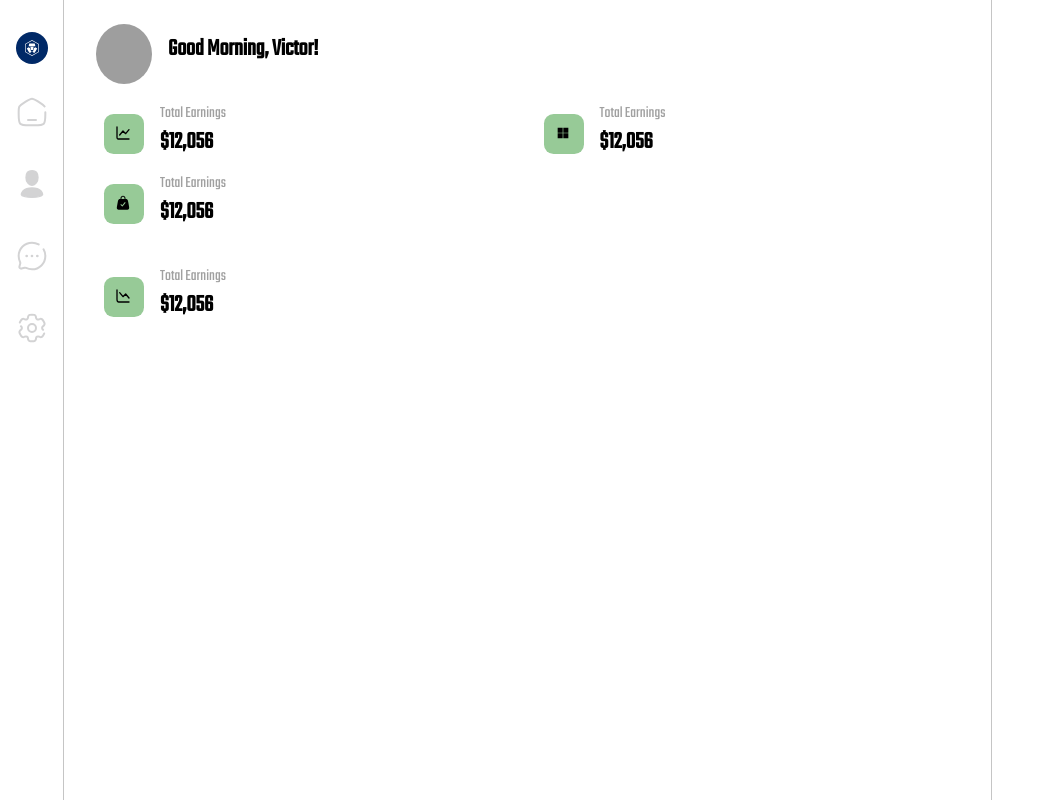
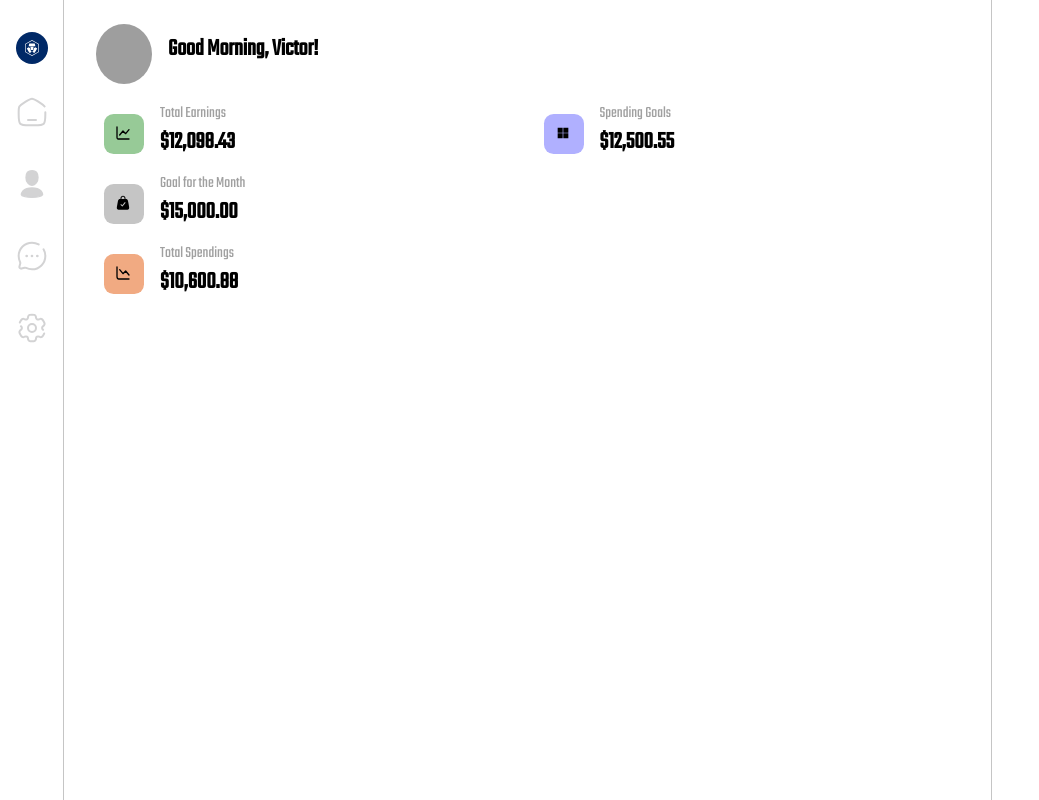
Before and after one commit to victorobiora/crypt-dash, a React (Create React App) app: page / in a window 1280 px wide. Shown: the whole page, without its empty margins (0-1039 px from the left). Built offline with nearby package versions, Linux system fonts and the light colour scheme; grey boxes are pictures that could not be loaded.

Commit message:
'balance section done'

```diff
--- a/src/components/home/MainDashboard/WalletDetail.jsx
+++ b/src/components/home/MainDashboard/WalletDetail.jsx
@@ -4,14 +4,14 @@ import styles from "./WalletOverview.module.css";
 const walletDetail = (props) => {
   return (
     <div className={styles.wallet_detail}>
-      <div className={styles.wallet_detail_icon}>
+      <div className={styles.wallet_detail_icon} style={{backgroundColor: props.bColor}}>
        <div>
         {props.svg}
        </div>
       </div>
       <div className={styles.wallet_detail_item}>
-        <p className={styles.detail_item_heading}>Total Earnings</p>
-        <h1>$12,056</h1>
+        <p className={styles.detail_item_heading}>{props.text}</p>
+        <h1>${props.amount}</h1>
       </div>
     </div>
   );
--- a/src/components/home/MainDashboard/WalletOverview.jsx
+++ b/src/components/home/MainDashboard/WalletOverview.jsx
@@ -16,13 +16,30 @@ const WalletOverview = (props) => {
         </div>
       </div>
       <section className={styles.overview}>
-        <WalletDetail svg={svgObject.chartUp} />
-        <WalletDetail svg={svgObject.shop} />
-        <div className={styles.card_image}>
-          <img />
-        </div>
-        <WalletDetail svg={svgObject.chartDown} />
-        <WalletDetail svg={svgObject.spending} />
+        <WalletDetail
+          svg={svgObject.chartUp}
+          bColor="rgb(151, 202, 151)"
+          text="Total Earnings"
+          amount="12,098.43"
+        />
+        <WalletDetail
+          svg={svgObject.shop}
+          bColor="rgb(197, 197, 197)"
+          text="Goal for the Month"
+          amount="15,000.00"
+        />
+        <WalletDetail
+          svg={svgObject.chartDown}
+          bColor="rgb(241, 170, 130)"
+          text="Total Spendings"
+          amount="10,600.88"
+        />
+        <WalletDetail
+          svg={svgObject.spending}
+          bColor="rgb(176, 176, 255)"
+          text="Spending Goals"
+          amount="12,500.55"
+        />
       </section>
     </section>
   );
--- a/src/components/home/MainDashboard/WalletOverview.module.css
+++ b/src/components/home/MainDashboard/WalletOverview.module.css
@@ -45,6 +45,7 @@
 
 .wallet_detail {
   width: 50%;
+
 }
 
 .wallet_detail_icon {
@@ -52,7 +53,6 @@
   width: 2.5rem;
   margin: 0 1rem;
   border-radius: 0.6rem;
-  background-color: rgb(151, 202, 151);
   display: inline-block;
   position: relative;
 }
```
